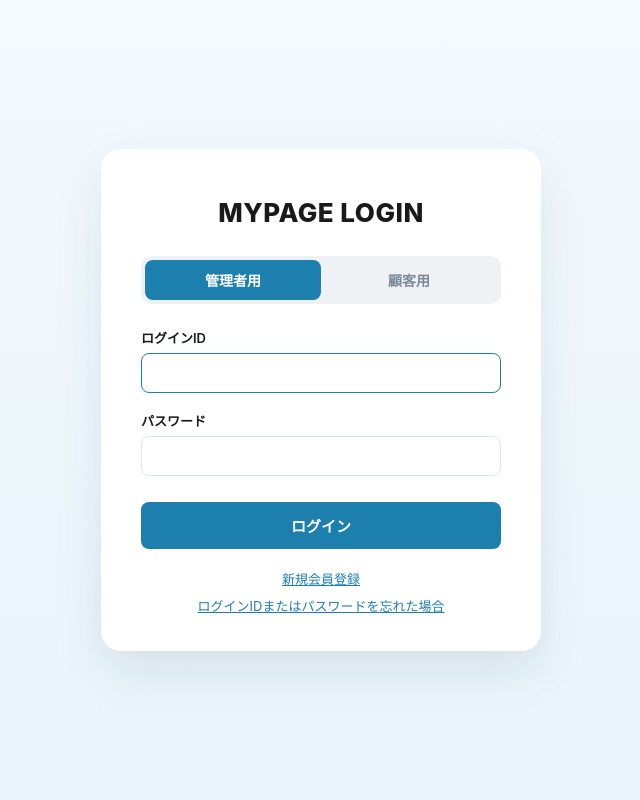
After one commit to salt8-daesooyou-developer/reservation_system_study, a PHP site: page /login.php in a window 1280 px wide. The commit adds this page. Shown: the whole page, without its empty margins (319-959 px from the left). Run offline with PHP 8.4, Linux system fonts and the light colour scheme.

Commit message:
관리자/고객 로그인을 이미지 참고한 토글 방식 통합 로그인 페이지로 교체
- login.php: MYPAGE LOGIN 스타일 단일 페이지, 管理者用/顧客用 토글로
  같은 폼에서 관리자·고객 로그인 처리 (기존 admin/login.php,
  customer/login.php 제거하고 모든 참조를 여기로 통일)
- 고객 로그인 ID를 전화번호 대신 이메일로 변경 (customers.email UNIQUE 제약 추가)
- 회원가입 시 이메일 필수화 + 중복 이메일 검증
- 테스트 계정: daesoo.you@salteight.com / test1234!

```diff
--- a/admin/logout.php
+++ b/admin/logout.php
@@ -2,5 +2,5 @@
 require __DIR__ . '/../includes/auth.php';
 $_SESSION = [];
 session_destroy();
-header('Location: /reservation_system_study/admin/login.php');
+header('Location: /reservation_system_study/login.php?type=admin');
 exit;
--- a/customer/logout.php
+++ b/customer/logout.php
@@ -1,5 +1,5 @@
 <?php
 require __DIR__ . '/../includes/auth.php';
 unset($_SESSION['customer_id'], $_SESSION['customer_name']);
-header('Location: /reservation_system_study/customer/login.php');
+header('Location: /reservation_system_study/login.php?type=customer');
 exit;
--- a/includes/auth.php
+++ b/includes/auth.php
@@ -3,7 +3,7 @@ session_start();
 
 function require_login(): void {
     if (empty($_SESSION['staff_id'])) {
-        header('Location: /reservation_system_study/admin/login.php');
+        header('Location: /reservation_system_study/login.php?type=admin');
         exit;
     }
 }
@@ -42,7 +42,7 @@ function require_admin_api(): void {
 
 function require_customer_login(): void {
     if (empty($_SESSION['customer_id'])) {
-        header('Location: /reservation_system_study/customer/login.php');
+        header('Location: /reservation_system_study/login.php?type=customer');
         exit;
     }
 }
--- a/index.php
+++ b/index.php
@@ -48,14 +48,14 @@ $isCustomer = !empty($_SESSION['customer_id']);
   <div class="panel mb-3">
     <h6 class="mb-3">お客様</h6>
     <div class="d-grid gap-2">
-      <a class="btn-accent text-start" href="/reservation_system_study/customer/login.php">顧客ログイン</a>
+      <a class="btn-accent text-start" href="/reservation_system_study/login.php?type=customer">顧客ログイン</a>
       <a class="btn btn-outline-light text-start" href="/reservation_system_study/signup.php">新規会員登録</a>
     </div>
   </div>
   <div class="panel">
     <h6 class="mb-3">スタッフ</h6>
     <div class="d-grid gap-2">
-      <a class="btn btn-outline-light text-start" href="/reservation_system_study/admin/login.php">スタッフログイン</a>
+      <a class="btn btn-outline-light text-start" href="/reservation_system_study/login.php?type=admin">スタッフログイン</a>
     </div>
   </div>
   <?php endif; ?>
--- /dev/null
+++ b/login.php
@@ -0,0 +1,232 @@
+<?php
+require __DIR__ . '/includes/auth.php';
+require __DIR__ . '/config/database.php';
+
+$error = '';
+$initialType = ($_GET['type'] ?? '') === 'customer' ? 'customer' : 'admin';
+
+if ($_SERVER['REQUEST_METHOD'] === 'POST') {
+    $type = ($_POST['type'] ?? '') === 'customer' ? 'customer' : 'admin';
+    $initialType = $type;
+    $loginId = trim($_POST['login_id'] ?? '');
+    $password = $_POST['password'] ?? '';
+
+    if ($type === 'admin') {
+        $stmt = db()->prepare('SELECT id, name, role, password_hash FROM staff WHERE username = ?');
+        $stmt->execute([$loginId]);
+        $staff = $stmt->fetch();
+        if ($staff && password_verify($password, $staff['password_hash'])) {
+            $_SESSION['staff_id'] = $staff['id'];
+            $_SESSION['staff_name'] = $staff['name'];
+            $_SESSION['staff_role'] = $staff['role'];
+            header('Location: /reservation_system_study/admin/index.php');
+            exit;
+        }
+    } else {
+        $stmt = db()->prepare('SELECT id, name, password_hash FROM customers WHERE email = ?');
+        $stmt->execute([$loginId]);
+        $customer = $stmt->fetch();
+        if ($customer && $customer['password_hash'] && password_verify($password, $customer['password_hash'])) {
+            $_SESSION['customer_id'] = $customer['id'];
+            $_SESSION['customer_name'] = $customer['name'];
+            header('Location: /reservation_system_study/customer/mypage.php');
+            exit;
+        }
+    }
+    $error = 'ログインIDまたはパスワードが正しくありません。';
+}
+
+if (!empty($_SESSION['staff_id'])) {
+    header('Location: /reservation_system_study/admin/index.php');
+    exit;
+}
+if (!empty($_SESSION['customer_id'])) {
+    header('Location: /reservation_system_study/customer/mypage.php');
+    exit;
+}
+?>
+<!doctype html>
+<html lang="ja">
+<head>
+<meta charset="utf-8">
+<meta name="viewport" content="width=device-width, initial-scale=1">
+<title>MYPAGE LOGIN - 予約管理システム</title>
+<style>
+  :root {
+    --lp-bg: #eef7fc;
+    --lp-card: #ffffff;
+    --lp-text: #1a1a1a;
+    --lp-dim: #7a8a99;
+    --lp-blue: #1c7fae;
+    --lp-blue-dark: #135f83;
+    --lp-toggle-bg: #eef2f5;
+    --lp-border: #dfe6ec;
+  }
+  * { box-sizing: border-box; }
+  body {
+    margin: 0;
+    min-height: 100vh;
+    background: linear-gradient(180deg, #f4fafd 0%, #e9f4fb 100%);
+    font-family: -apple-system, "Segoe UI", "Noto Sans KR", "Noto Sans JP", sans-serif;
+    display: flex;
+    align-items: center;
+    justify-content: center;
+    padding: 24px;
+  }
+  .lp-card {
+    background: var(--lp-card);
+    width: 100%;
+    max-width: 440px;
+    border-radius: 20px;
+    padding: 48px 40px 36px;
+    box-shadow: 0 20px 50px rgba(20, 60, 90, .10);
+  }
+  .lp-title {
+    text-align: center;
+    font-weight: 800;
+    font-size: 26px;
+    letter-spacing: .5px;
+    color: var(--lp-text);
+    margin-bottom: 28px;
+  }
+  .lp-toggle {
+    display: flex;
+    background: var(--lp-toggle-bg);
+    border-radius: 10px;
+    padding: 4px;
+    margin-bottom: 24px;
+  }
+  .lp-toggle button {
+    flex: 1;
+    border: none;
+    background: none;
+    padding: 10px 0;
+    border-radius: 8px;
+    font-weight: 700;
+    font-size: 14px;
+    color: var(--lp-dim);
+    cursor: pointer;
+  }
+  .lp-toggle button.active {
+    background: var(--lp-blue);
+    color: #fff;
+  }
+  .lp-field { margin-bottom: 18px; }
+  .lp-field label {
+    display: block;
+    font-size: 13px;
+    font-weight: 600;
+    color: var(--lp-text);
+    margin-bottom: 6px;
+  }
+  .lp-field input {
+    width: 100%;
+    padding: 11px 14px;
+    border: 1px solid var(--lp-border);
+    border-radius: 8px;
+    font-size: 14px;
+    background: #fff;
+    color: var(--lp-text);
+  }
+  .lp-field input:focus {
+    outline: none;
+    border-color: var(--lp-blue);
+  }
+  .lp-submit {
+    width: 100%;
+    margin-top: 8px;
+    padding: 13px 0;
+    border: none;
+    border-radius: 8px;
+    background: var(--lp-blue);
+    color: #fff;
+    font-weight: 700;
+    font-size: 15px;
+    cursor: pointer;
+  }
+  .lp-submit:hover { background: var(--lp-blue-dark); }
+  .lp-links { text-align: center; margin-top: 20px; }
+  .lp-links a {
+    display: block;
+    color: var(--lp-blue);
+    font-size: 13px;
+    text-decoration: underline;
+    margin-top: 8px;
+  }
+  .lp-error {
+    background: #fdecec;
+    color: #c0392b;
+    border-radius: 8px;
+    padding: 10px 14px;
+    font-size: 13px;
+    margin-bottom: 18px;
+  }
+</style>
+</head>
+<body>
+  <div class="lp-card">
+    <div class="lp-title">MYPAGE LOGIN</div>
+
+    <div class="lp-toggle" id="typeToggle">
+      <button type="button" data-type="admin" class="<?= $initialType === 'admin' ? 'active' : '' ?>">管理者用</button>
+      <button type="button" data-type="customer" class="<?= $initialType === 'customer' ? 'active' : '' ?>">顧客用</button>
+    </div>
+
+    <?php if ($error): ?>
+      <div class="lp-error"><?= htmlspecialchars($error) ?></div>
+    <?php endif; ?>
+
+    <form method="post" id="loginForm">
+      <input type="hidden" name="type" id="typeInput" value="<?= htmlspecialchars($initialType) ?>">
+      <div class="lp-field">
+        <label id="loginIdLabel">ログインID</label>
+        <input type="text" name="login_id" id="loginIdInput" autofocus>
+      </div>
+      <div class="lp-field">
+        <label>パスワード</label>
+        <input type="password" name="password">
+      </div>
+      <button type="submit" class="lp-submit">ログイン</button>
+    </form>
+
+    <div class="lp-links">
+      <a href="/reservation_system_study/signup.php">新規会員登録</a>
+      <a href="#" id="forgotLink">ログインIDまたはパスワードを忘れた場合</a>
+    </div>
+  </div>
+
+<script>
+  const toggle = document.getElementById('typeToggle');
+  const typeInput = document.getElementById('typeInput');
+  const loginIdLabel = document.getElementById('loginIdLabel');
+  const loginIdInput = document.getElementById('loginIdInput');
+
+  function applyType(type) {
+    typeInput.value = type;
+    toggle.querySelectorAll('button').forEach(b => b.classList.toggle('active', b.dataset.type === type));
+    if (type === 'customer') {
+      loginIdLabel.textContent = 'ログインID（メールアドレス）';
+      loginIdInput.type = 'email';
+      loginIdInput.placeholder = 'example@salteight.com';
+    } else {
+      loginIdLabel.textContent = 'ログインID';
+      loginIdInput.type = 'text';
+      loginIdInput.placeholder = '';
+    }
+  }
+
+  toggle.addEventListener('click', e => {
+    const btn = e.target.closest('button[data-type]');
+    if (!btn) return;
+    applyType(btn.dataset.type);
+  });
+
+  applyType(typeInput.value);
+
+  document.getElementById('forgotLink').addEventListener('click', e => {
+    e.preventDefault();
+    alert('管理者にお問い合わせください。');
+  });
+</script>
+</body>
+</html>
--- a/sql/schema.sql
+++ b/sql/schema.sql
@@ -24,7 +24,7 @@ CREATE TABLE IF NOT EXISTS customers (
   gender ENUM('male','female','unknown') NOT NULL DEFAULT 'unknown',
   birth_date DATE NULL,
   phone VARCHAR(30) NULL UNIQUE,
-  email VARCHAR(100) NULL,
+  email VARCHAR(100) NULL UNIQUE,
   password_hash VARCHAR(255) NULL,
   status ENUM('active','expired','pending','hold','unregistered') NOT NULL DEFAULT 'unregistered',
   memo TEXT NULL,
--- a/sql/seed_test_customers.sql
+++ b/sql/seed_test_customers.sql
@@ -21,3 +21,7 @@ ON DUPLICATE KEY UPDATE status = VALUES(status);
 -- 顧客ログイン検証用パスワード (平文: test1234!)
 UPDATE customers SET password_hash = '$2y$10$Fu8EdGSw5BWe9g/luOwM0OyUTepULOqHQDTTMA9sxKU0C0oG9C7gC'
   WHERE phone IN ('090-1111-2001', '090-1111-2002');
+
+-- メールログイン検証用テストアカウント (ログインID: daesoo.you@salteight.com / 平文: test1234!)
+UPDATE customers SET email = 'daesoo.you@salteight.com'
+  WHERE phone = '090-1111-2001';
```
Also changed, not shown: admin/login.php (deleted, +0 -71 lines), api/signup.php (+16 -3 lines), customer/login.php (deleted, +0 -70 lines), signup.php (+9 -4 lines), sql/migrations/2026_08_10_customers_email_unique.sql (added).
